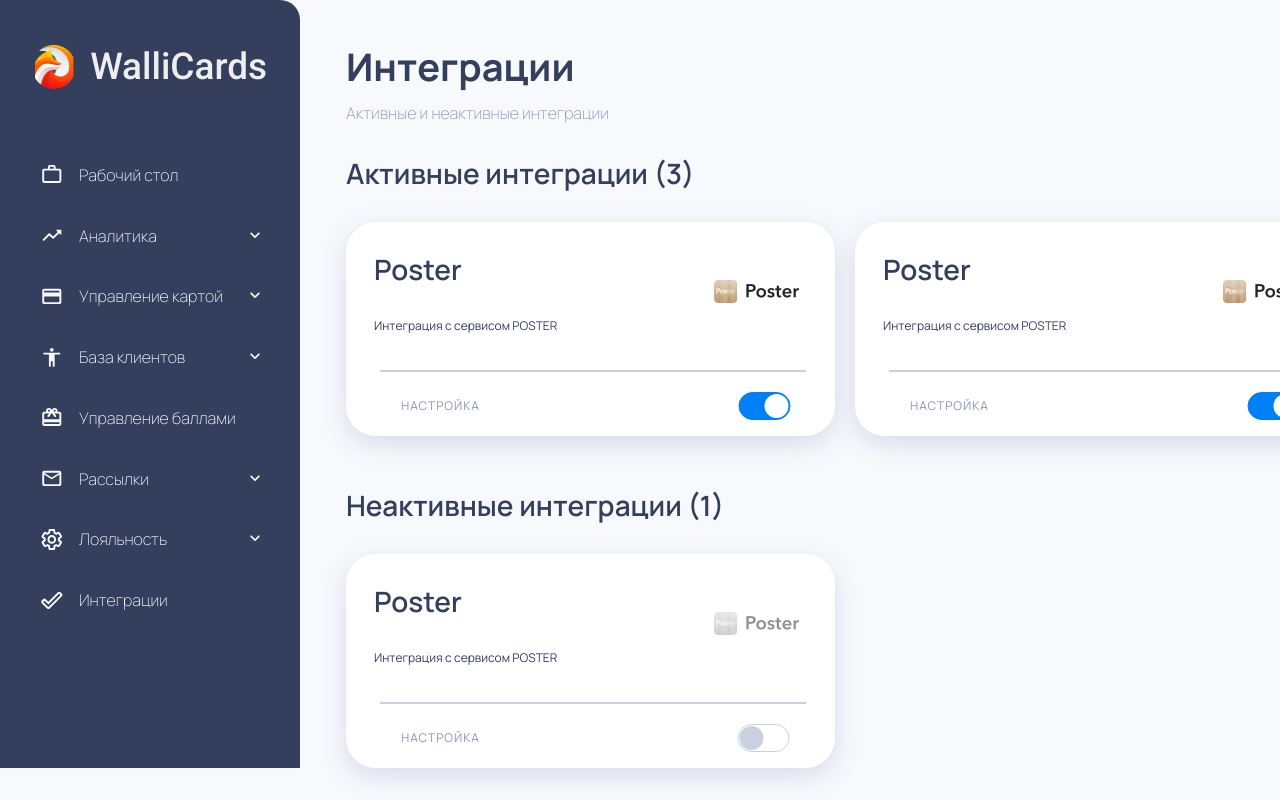
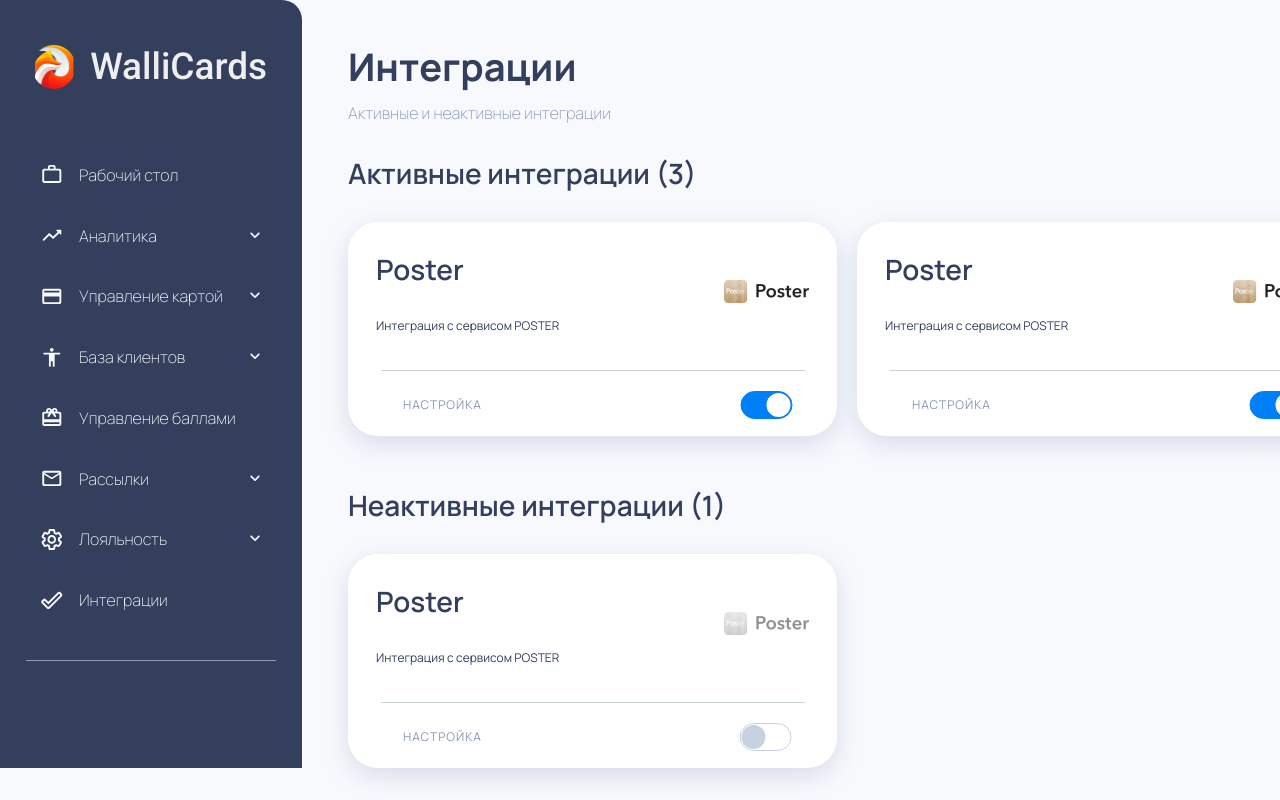
Before and after one commit to andreichayeuski/fox-cards, a Vue app: page / in a window 1280 px wide. Shown: the top 800 px of the page. Built offline with nearby package versions, Linux system fonts and the light colour scheme.

Commit message:
Splitters updated

```diff
--- a/src/components/common/sideBar/SideBar.vue
+++ b/src/components/common/sideBar/SideBar.vue
@@ -7,6 +7,7 @@
     <div class="tabs">
       <Tab v-for="(label, index) in labels" :key="index" :item="label" />
     </div>
+    <div class="tabs-splitter"></div>
   </div>
 </template>
 
--- a/src/styles/main.scss
+++ b/src/styles/main.scss
@@ -30,7 +30,7 @@ body {
         left: 0;
         top: 0;
         bottom: 0;
-        max-width: 300px;
+        max-width: 302px;
         color: $primary;
 
         .logo {
@@ -87,6 +87,18 @@ body {
                     vertical-align: middle;
                 }
             }
+        }
+
+        .tabs-splitter {
+            width: 250px;
+            height: 0px;
+            opacity: 0.5;
+
+            border-top: 1px solid #f7f9fc;
+            margin: 20px 26px;
+            flex: none;
+            order: 8;
+            flex-grow: 0;
         }
     }
 
@@ -174,7 +186,6 @@ body {
         .integration-logo {
             float: right;
             margin-top: 30px;
-            margin-right: 8px;
 
             &.disabled {
                 opacity: 0.5;
@@ -185,8 +196,8 @@ body {
         .integration-splitter {
             width: 424px;
             height: 0px;
-            border: 0.5px solid #c9d1e1;
-            margin: 20px 5.5px;
+            border-top: 1px solid #c9d1e1;
+            margin: 20px 4.5px;
         }
 
         .integration-settings {
```
